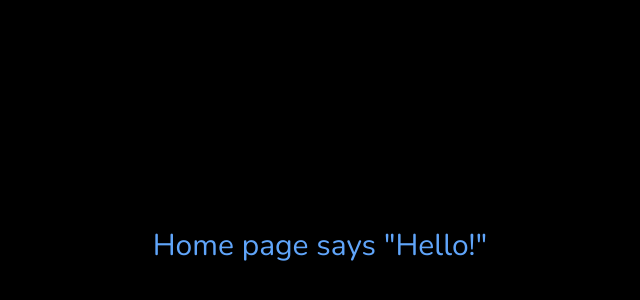
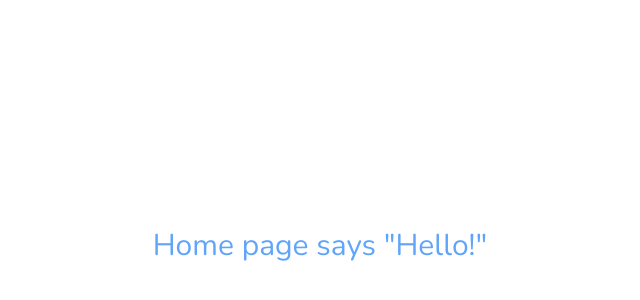
Before and after one commit to orogeny/sudoku, a React (Vite) app in the folder web-app/: page /#/ in a window 1280 px wide. Shown: the part 154-454 px from the top of the page, without its empty margins (320-960 px from the left). Built offline with nearby package versions, Linux system fonts and the light colour scheme.

Commit message:
refactor: implement non-dark mode base colour scheme first

```diff
--- a/web-app/src/main.css
+++ b/web-app/src/main.css
@@ -8,8 +8,8 @@
 }
 
 :root {
-  background-color: black;
-  color: white;
+  background-color: white;
+  color: black;
 }
 
 body {
```
